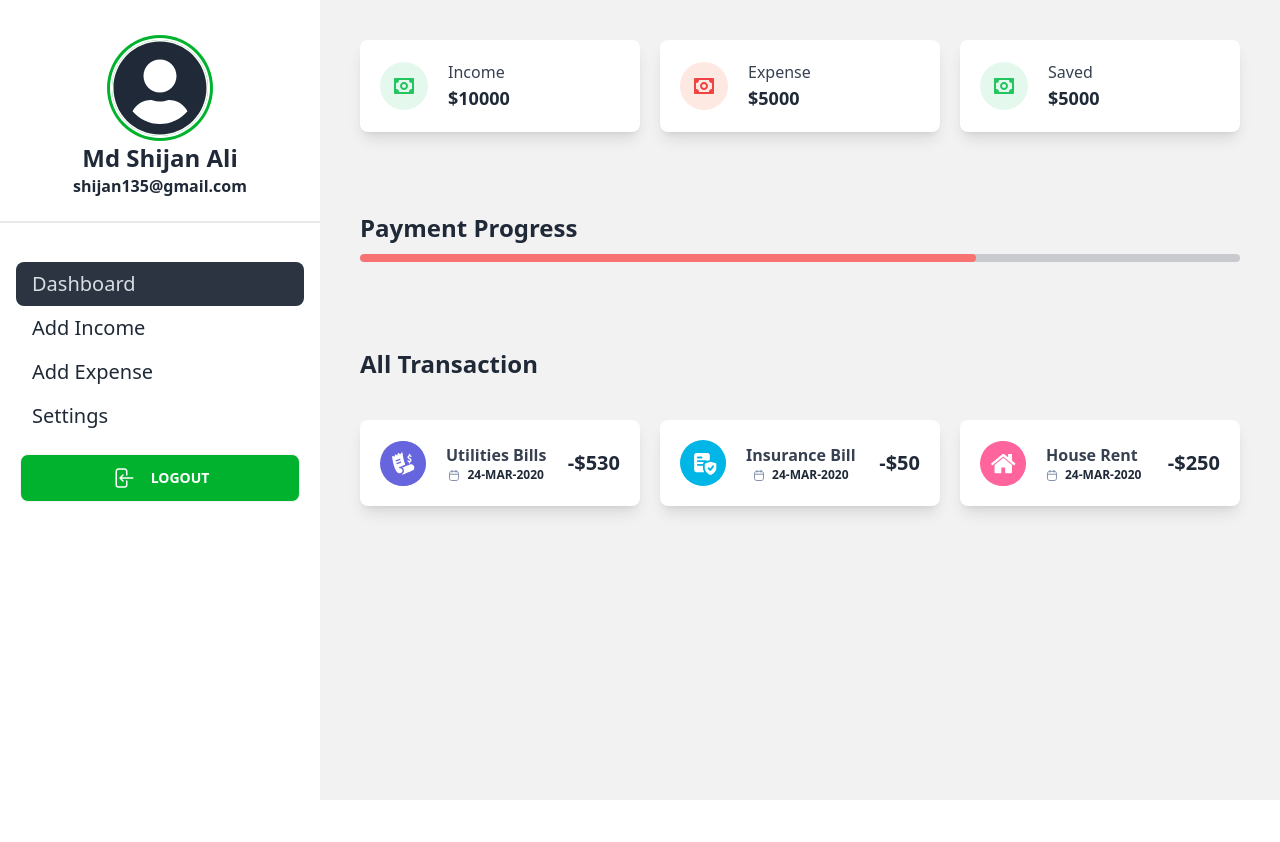
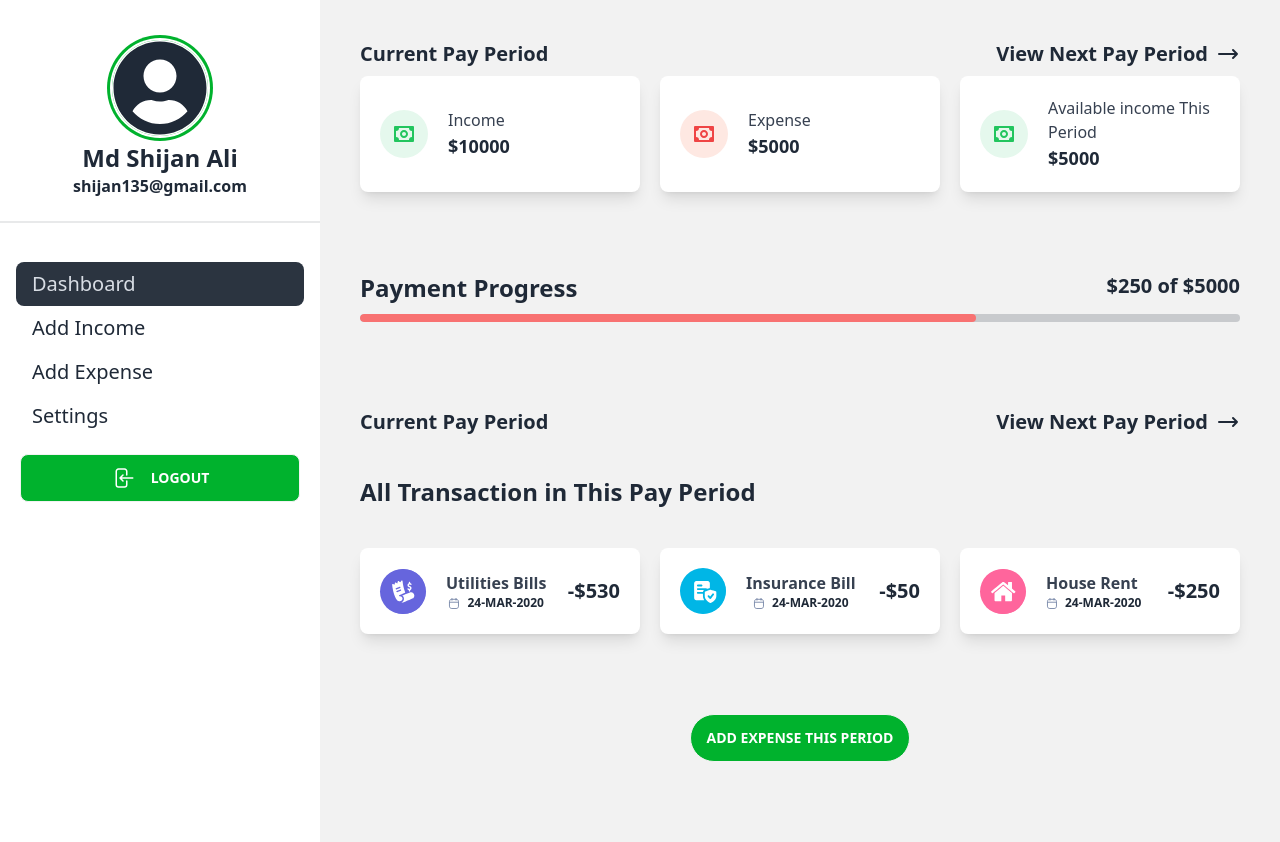
Before and after one commit to MdShijanAli/budget-app, a React (Vite) app: page /dashboard in a window 1280 px wide. Before the commit the page ends 800 px from the top, so only its background shows below. Built offline with nearby package versions, Linux system fonts and the light colour scheme.

Commit message:
dashboard design update

```diff
--- /dev/null
+++ b/src/Components/ErrorPage/Header.jsx
@@ -0,0 +1,13 @@
+import React from 'react'
+
+const Header = () => {
+  return (
+    <div className=' bg-[#004767] shadow sticky top-0 z-50'>
+          <label htmlFor="dashboard-drawer" tabIndex={2} className="btn btn-ghost justify-start text-white lg:hidden">
+                 <svg xmlns="http://www.w3.org/2000/svg" className="h-10 w-10 " fill="none" viewBox="0 0 24 24" stroke="currentColor"><path strokeLinecap="round" strokeLinejoin="round" strokeWidth="2" d="M4 6h16M4 12h8m-8 6h16" /></svg>
+          </label>
+    </div>
+  )
+}
+
+export default Header
--- a/src/Pages/Dashboard/Dashboard.jsx
+++ b/src/Pages/Dashboard/Dashboard.jsx
@@ -1,7 +1,7 @@
 import React from 'react';
 import { BiMoney } from 'react-icons/bi';
+import { HiOutlineArrowNarrowRight } from 'react-icons/hi';
 import { Link } from 'react-router-dom';
-
 
 
 const Dashboard = () => {
@@ -12,8 +12,21 @@ const Dashboard = () => {
 
     return (
         <div className='mx-2 md:mx-10'>
-            <div class="grid lg:grid-cols-3 md:grid-cols-2 grid-cols-1 gap-5 justify-center mt-10">
-                <Link to='/dashboard/total-earning'>
+
+
+            <div className=' mt-10'>
+                    <div className='flex justify-between'>
+                        <h1 className='font-semibold text-xl'>Current Pay Period</h1>
+                        <Link>
+                                <div className='flex items-center gap-2'>
+                                                    <h1 className='font-semibold text-xl'>View Next Pay Period </h1>
+                                                    <HiOutlineArrowNarrowRight className='w-6 h-6'></HiOutlineArrowNarrowRight>
+                                            </div>
+                        </Link>
+
+                    </div>
+                    <div class="grid lg:grid-cols-3 md:grid-cols-2 grid-cols-1 gap-5 justify-center mt-2">
+
                             <div class="lg:col-span-1 md:col-span-1 p-5 flex justify-start gap-5 items-center  bg-white rounded-lg shadow-lg">
 
 
@@ -29,8 +42,7 @@ const Dashboard = () => {
                                 </div>
 
                             </div>
-                </Link>
-                <Link to="/dashboard/total-cost">
+
                             <div class=" lg:col-span-1 md:col-span-1 p-5 flex justify-start gap-5 items-center  bg-white rounded-lg shadow-lg">
 
                                 <div class="bg-[#FEE8E2]  rounded-full p-3">
@@ -42,7 +54,7 @@ const Dashboard = () => {
                                     <div class="text-lg font-semibold text-gray-800">$5000</div>
                                 </div>
                             </div>
-                </Link>
+
 
 
                         <div class=" lg:col-span-1 md:col-span-1 p-5 flex justify-start gap-5 items-center  bg-white rounded-lg shadow-lg">
@@ -52,29 +64,46 @@ const Dashboard = () => {
                             </div>
 
                             <div class="">
-                        <p class="text-gray-700">Saved</p>
+                                <p class="text-gray-700">Available income This Period</p>
                                 <div class="text-lg font-semibold text-gray-800">$5000</div>
                             </div>
                         </div>
 
+
+
+                    </div>
             </div>
 
 
             <div className='mt-20'>
                 <div>
+                    <div className='flex justify-between'>
                         <h1 className='text-2xl font-semibold '>Payment Progress</h1>
+                        <h1 className='text-xl font-semibold '>$250 of $5000</h1>
+                    </div>
                     <progress className="progress progress-error" value="70" max="100"></progress>
                 </div>
             </div>
 
 
 
-            <div>
+            <div className=' mt-20'>
 
-                <h1 className='text-2xl font-semibold mt-20'>All Transaction</h1>
+            <div className='flex justify-between'>
+                        <h1 className='font-semibold text-xl'>Current Pay Period</h1>
+                        <Link>
+                                <div className='flex items-center gap-2'>
+                                                    <h1 className='font-semibold text-xl'>View Next Pay Period </h1>
+                                                    <HiOutlineArrowNarrowRight className='w-6 h-6'></HiOutlineArrowNarrowRight>
+                                            </div>
+                        </Link>
+
+                    </div>
+
+                <h1 className='text-2xl font-semibold my-10'>All Transaction in This Pay Period</h1>
 
 
-            <div class="grid lg:grid-cols-3 md:grid-cols-2 grid-cols-1 gap-5 justify-center mt-10">
+            <div class="grid lg:grid-cols-3 md:grid-cols-2 grid-cols-1 gap-5 justify-center">
 
                     <div className='flex justify-between items-center lg:col-span-1 md:col-span-1 p-5 bg-white rounded-lg shadow-lg'>
                             <div class=" flex justify-start gap-5 items-center  ">
@@ -183,6 +212,11 @@ const Dashboard = () => {
            </div>
 
 
+            <div className='my-20 block text-center'>
+                <Link>
+                    <button className='btn text-white hover:bg-[#00b22d] bg-[#00b22d] rounded-3xl'>Add Expense This Period</button>
+                </Link>
+            </div>
 
 
 
--- a/src/Pages/Dashboard/DashboardLayout.jsx
+++ b/src/Pages/Dashboard/DashboardLayout.jsx
@@ -2,6 +2,7 @@ import React from 'react';
 
 import { FaUserCircle } from 'react-icons/fa';
 import { NavLink, Outlet } from 'react-router-dom';
+import Header from '../../Components/ErrorPage/Header';
 
 
 const DashboardLayout = () => {
@@ -12,13 +13,17 @@ const DashboardLayout = () => {
     return (
         <div>
 
-            <div className="drawer lg:drawer-open drawer-mobile">
+                 <Header/>
+
+            <div className="drawer md:drawer-open">
                 <input id="dashboard-drawer" type="checkbox" className="drawer-toggle" />
                 <div className="drawer-content bg-[#F2F2F2]">
                     <Outlet></Outlet>
 
+
+
                 </div>
-                <div className="drawer-side bg-white">
+                <div className="drawer-side bg-white mt-10 md:mt-0">
                     <label htmlFor="dashboard-drawer" className="drawer-overlay"></label>
 
 
```
Lines whose indentation alone changed are shown as unchanged.
